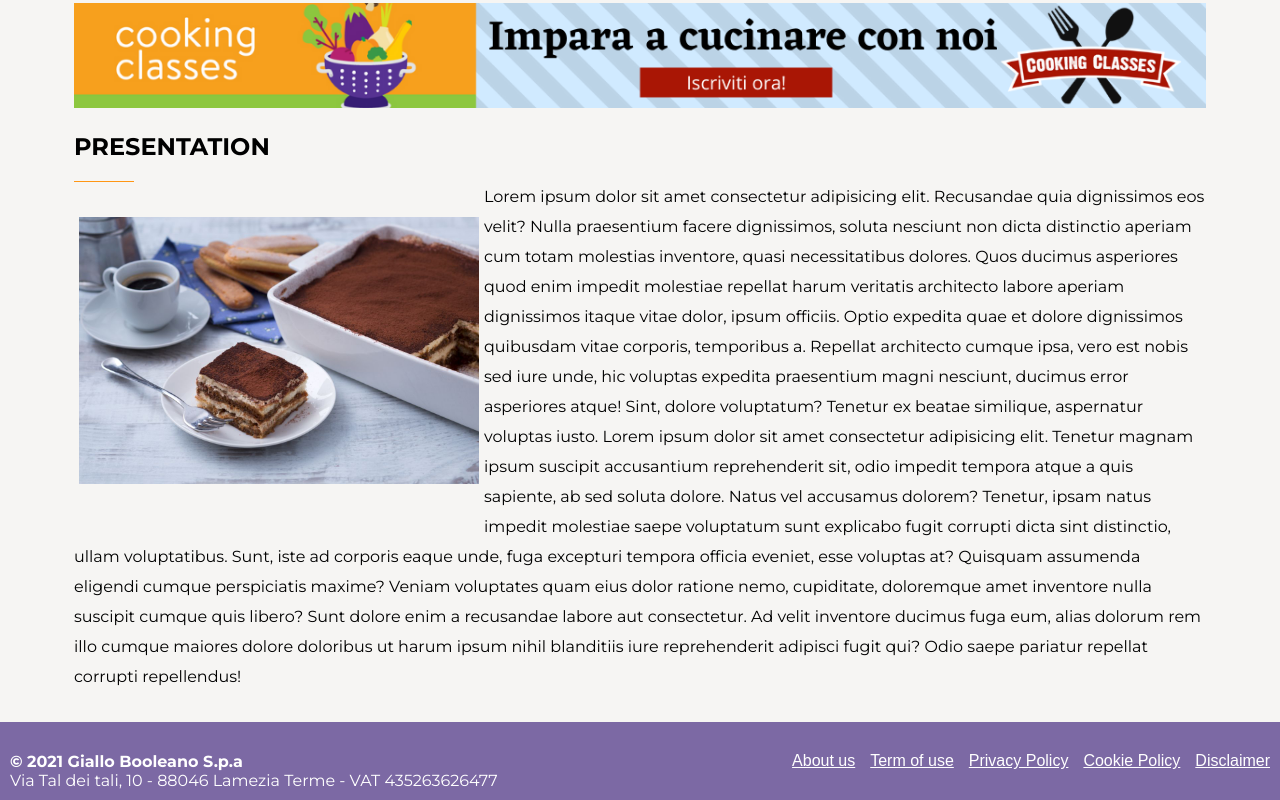
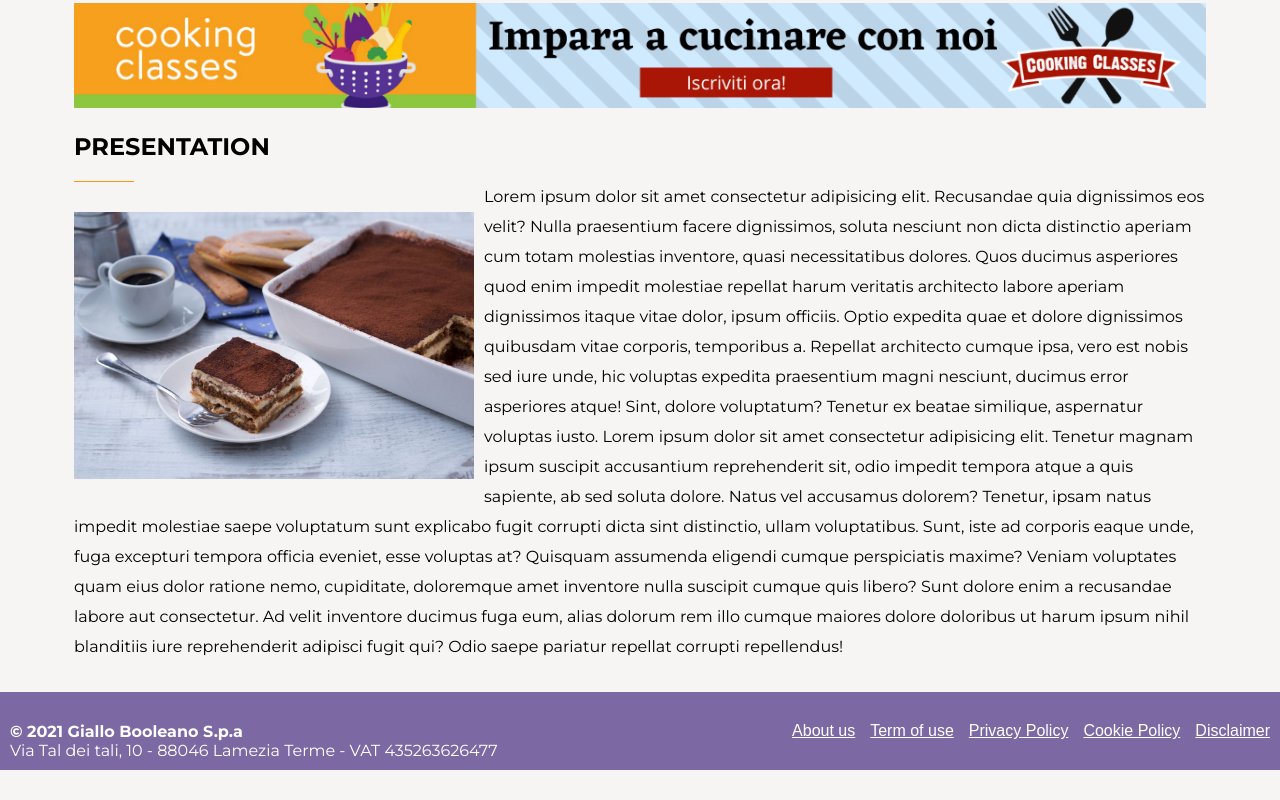
Before and after one commit to Giovanni-Iapichino/htmlcss-responsive-layout, a plain HTML site: page index.html in a window 1280 px wide. Shown: the part 802-1602 px from the top of the page. After the commit the page ends 1572 px from the top, so only its background shows below. Drawn offline with Linux system fonts and the light colour scheme.

Commit message:
fix-float

```diff
--- a/css/style.css
+++ b/css/style.css
@@ -235,7 +235,11 @@ footer {
 
   .recipe-tiramisù {
     float: left;
-    margin: 5px;
+    margin-right: 10px;
+  }
+
+  .clear-fix::after {
+    content: "";
     clear: both;
     display: table;
   }
--- a/index.html
+++ b/index.html
@@ -104,7 +104,7 @@
           <h1 class="title-presentation">PRESENTATION</h1>
           <div class="recipe">
             <img
-              class="recipe-tiramisù"
+              class="recipe-tiramisù clear-fix"
               src="./img/tiramisu.jpg"
               alt="tiramisù"
             />
```
